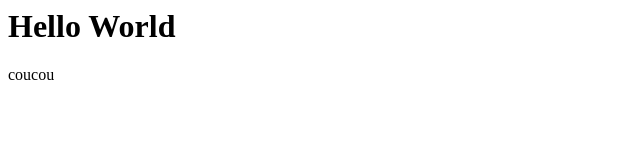
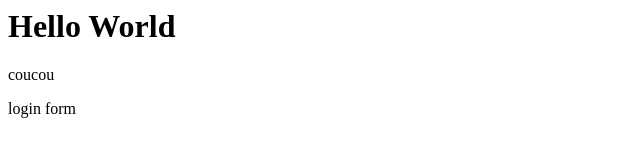
Before and after one commit to ArthurCC/gitdemoproject, a plain HTML site: page index.html in a window 1280 px wide. Shown: the full height of the page, 0-640 px from the left. Drawn offline with Linux system fonts and the light colour scheme.

Commit message:
loginform

```diff
--- a/index.html
+++ b/index.html
@@ -5,5 +5,6 @@
     <body>
         <h1>Hello World</h1>
         <p>coucou</p>
+        <p>login form</p>
     </body>
 </html>
```
Also changed, not shown: login.html (added, +1 -0 lines).
